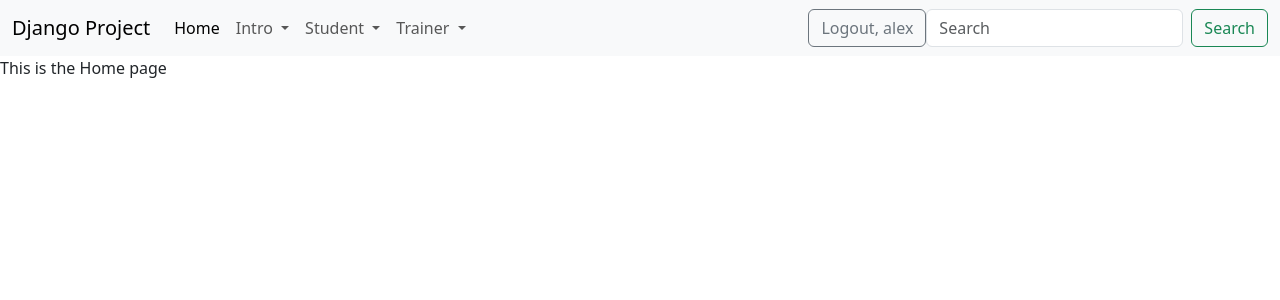
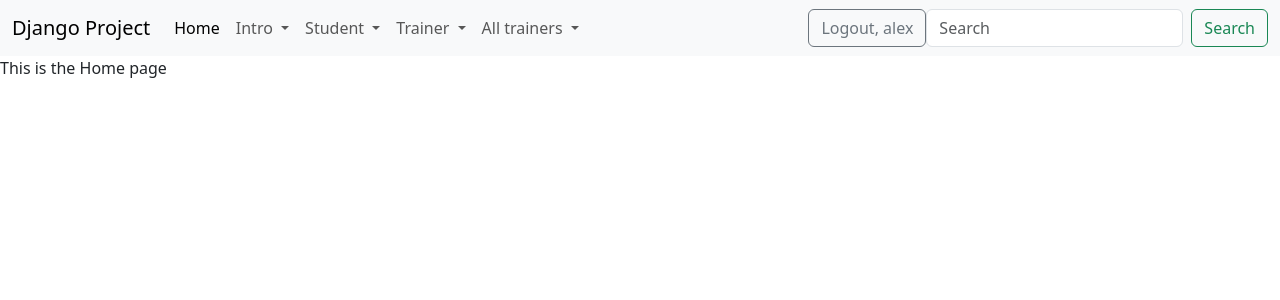
Before and after one commit to ionescuale/djangoProject, a Django app: page / in a window 1280 px wide. Shown: the top 300 px of the page. Run offline with Django 4.2, Linux system fonts and the light colour scheme; a user stored in the database is signed in.

Commit message:
first version

```diff
--- a/djangoProject/context_processors.py
+++ b/djangoProject/context_processors.py
@@ -0,0 +1,11 @@
+from trainer.models import Trainer
+
+
+# Context processors este o modalitate de a furniza date sau avriable catre paginile html.
+# Contextul este un dictionar pythn care va contine elementele ce vor fi folosite in fisierele .html
+
+# In concluzie , context processors reprezinta o modalitate eficienta de a furniza date globale in pagini html
+
+def get_all_trainers(request):
+    get_trainers = Trainer.objects.all()
+    return {'trainer': get_trainers}
--- a/djangoProject/settings.py
+++ b/djangoProject/settings.py
@@ -68,6 +68,7 @@ TEMPLATES = [
                 "django.template.context_processors.request",
                 "django.contrib.auth.context_processors.auth",
                 "django.contrib.messages.context_processors.messages",
+                'djangoProject.context_processors.get_all_trainers',
             ],
         },
     },
--- a/templates/navbar.html
+++ b/templates/navbar.html
@@ -45,6 +45,18 @@
                         <li><a class="dropdown-item" href="{% url 'list-of-trainers' %}">List of Trainers</a></li>
                     </ul>
                 </li>
+
+                    <li class="nav-item dropdown">
+                    <a class="nav-link dropdown-toggle" href="#" role="button" data-bs-toggle="dropdown"
+                       aria-expanded="false">
+                        All trainers
+                    </a>
+                    <ul class="dropdown-menu">
+                        {% for trainer in trainers %}
+                            <li><a class ="dropdown-item" href="{% url 'detailed-trainer' trainer.id %}">{{ trainer }}</a></li>
+                        {% endfor %}
+                    </ul>
+                </li>
                 {% endif %}
             </ul>
             {% if user.is_authenticated %}
```
Also changed, not shown: db.sqlite3.
